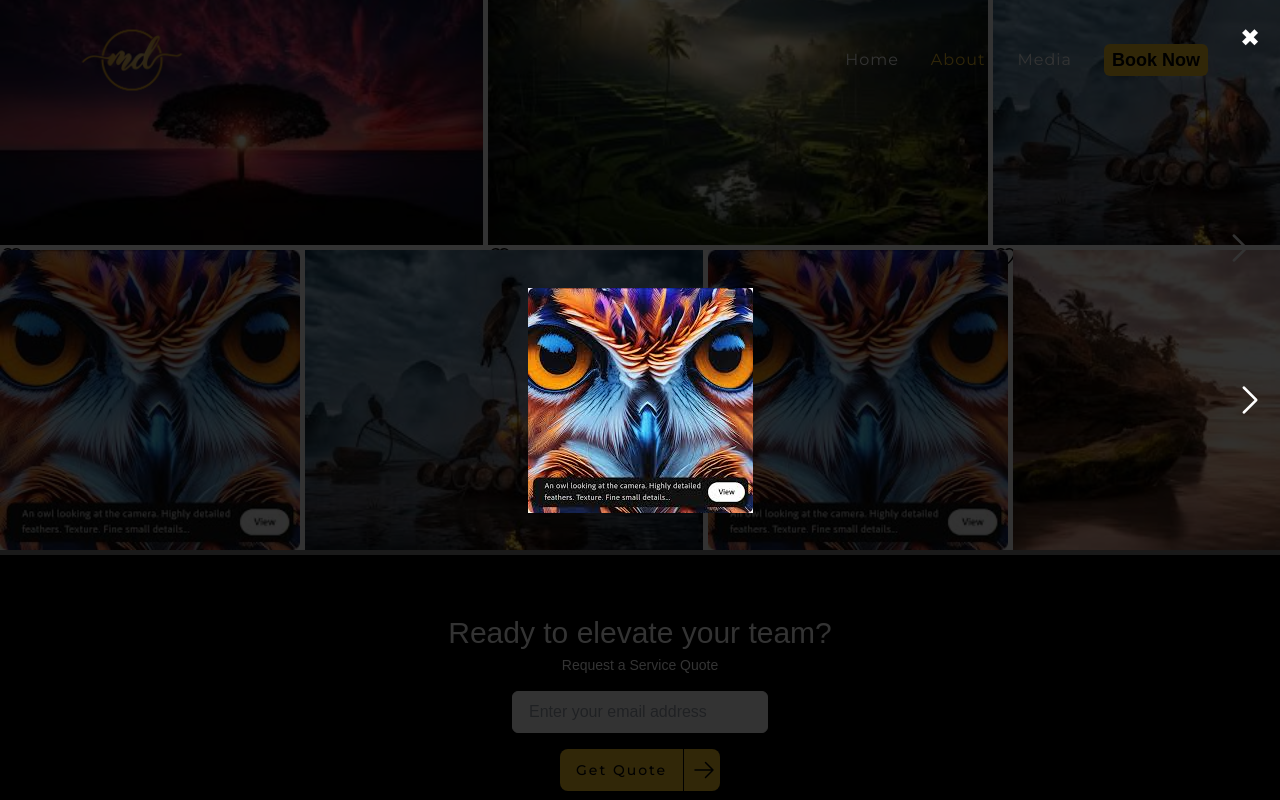
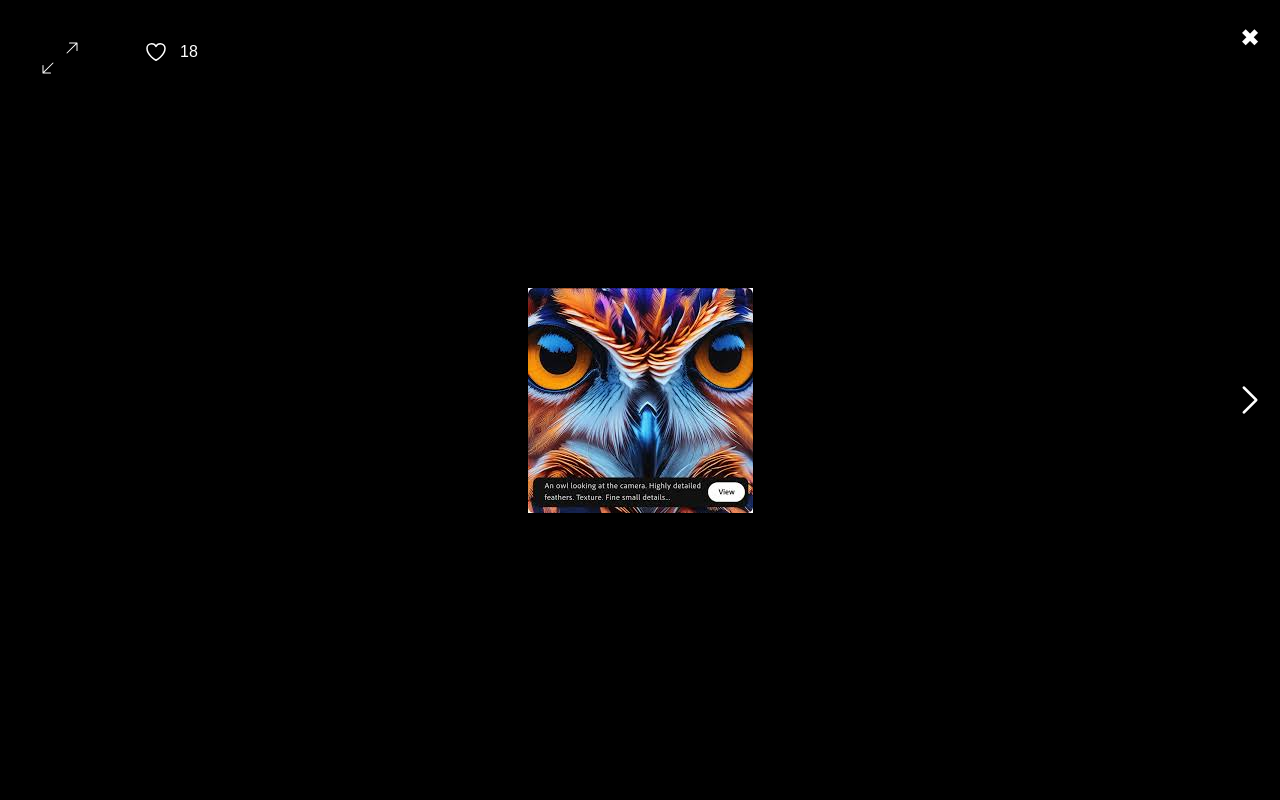
Before and after one commit to allanXQ/inky-ui, a React (Vite) app: page /about in a window 1280 px wide. Both pictures are taken after a click on the element 150 px from the left and 2631 px from the top of the page. Shown: the part 2231-3031 px from the top of the page. Built offline with nearby package versions, Linux system fonts and the light colour scheme.

Commit message:
add icons

```diff
--- a/src/Components/ImageGrid.css
+++ b/src/Components/ImageGrid.css
@@ -95,7 +95,7 @@ button:hover {
   left: 0;
   right: 0;
   bottom: 0;
-  background-color: rgba(0, 0, 0, 0.8);
+  background-color: rgba(0, 0, 0, 1);
   display: flex;
   align-items: center;
   justify-content: center;
@@ -104,7 +104,7 @@ button:hover {
 
 .modal-image {
   max-width: 100%;
-  max-height: 80vh;
+  max-height: 100%;
 }
 
 .close-modal {
--- a/src/Components/ImageGrid.jsx
+++ b/src/Components/ImageGrid.jsx
@@ -185,7 +185,53 @@ const ImageGallery = () => {
         </button>
       )}
       {modalOpen && (
-        <div className="modal">
+        <div className="modal ">
+          <div
+            className="flex flex-col gap-1 items-center justify-center w-10 absolute top-10 left-10
+          "
+          >
+            <svg
+              xmlns="http://www.w3.org/2000/svg"
+              viewBox="0 0 24 24"
+              fill="white"
+              className="size-4 self-end"
+            >
+              <path
+                fill-rule="evenodd"
+                d="M8.25 3.75H19.5a.75.75 0 0 1 .75.75v11.25a.75.75 0 0 1-1.5 0V6.31L5.03 20.03a.75.75 0 0 1-1.06-1.06L17.69 5.25H8.25a.75.75 0 0 1 0-1.5Z"
+                clip-rule="evenodd"
+              />
+            </svg>
+            <svg
+              xmlns="http://www.w3.org/2000/svg"
+              viewBox="0 0 24 24"
+              fill="white"
+              className="size-4 self-start"
+            >
+              <path
+                fill-rule="evenodd"
+                d="M20.03 3.97a.75.75 0 0 1 0 1.06L6.31 18.75h9.44a.75.75 0 0 1 0 1.5H4.5a.75.75 0 0 1-.75-.75V8.25a.75.75 0 0 1 1.5 0v9.44L18.97 3.97a.75.75 0 0 1 1.06 0Z"
+                clip-rule="evenodd"
+              />
+            </svg>
+          </div>
+          <div className="absolute top-10 left-36 z-50 icon-hide flex gap-3">
+            <svg
+              xmlns="http://www.w3.org/2000/svg"
+              fill="none"
+              viewBox="0 0 24 24"
+              strokeWidth="1.5"
+              stroke="white"
+              className="size-6"
+            >
+              <path
+                strokeLinecap="round"
+                strokeLinejoin="round"
+                d="M21 8.25c0-2.485-2.099-4.5-4.688-4.5-1.935 0-3.597 1.126-4.312 2.733-.715-1.607-2.377-2.733-4.313-2.733C5.1 3.75 3 5.765 3 8.25c0 7.22 9 12 9 12s9-4.78 9-12Z"
+              />
+            </svg>
+            <p className="text-white">{Math.floor(Math.random() * 20) + 1}</p>
+          </div>
           <button onClick={closeModal} className="close-modal">
             ✖
           </button>
```
